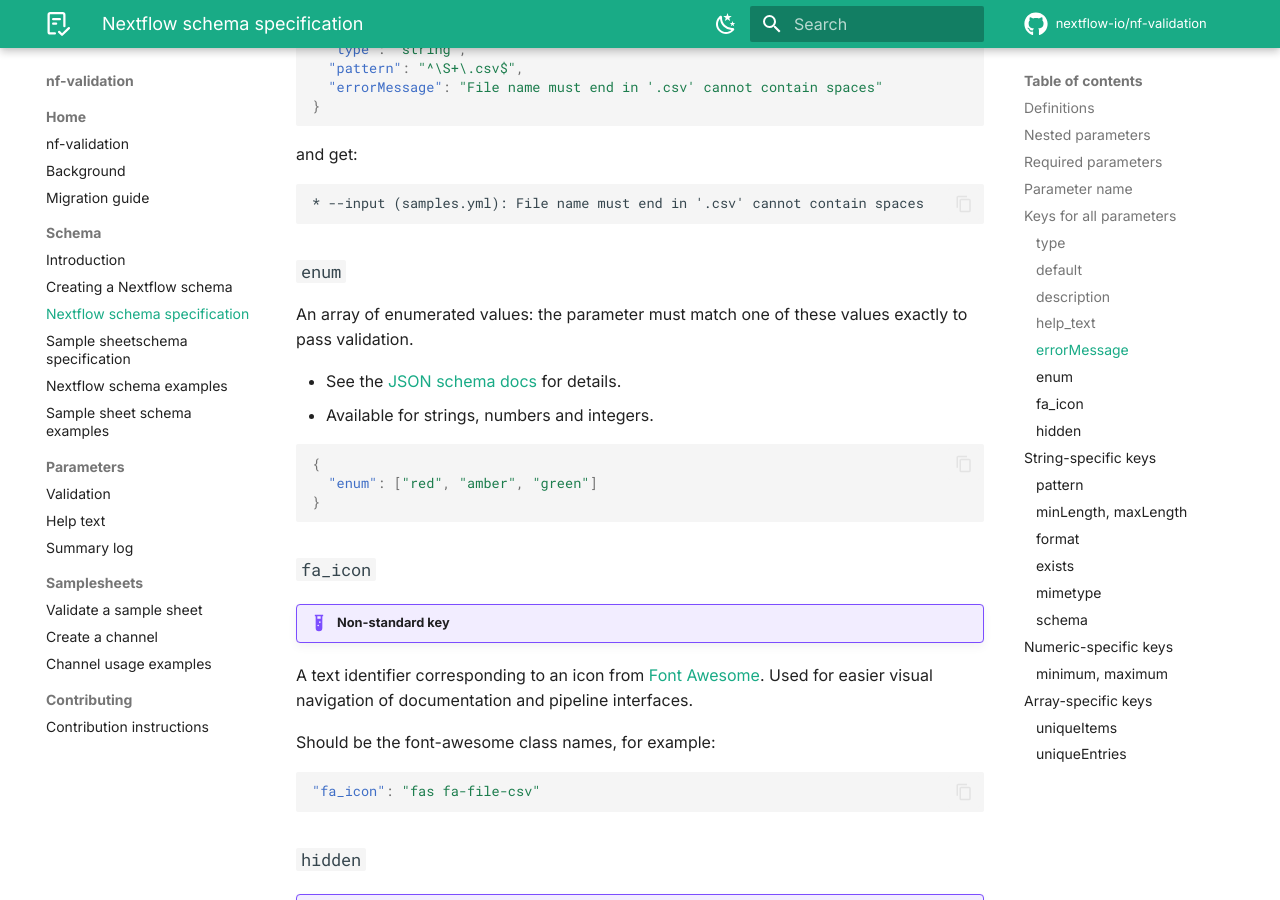
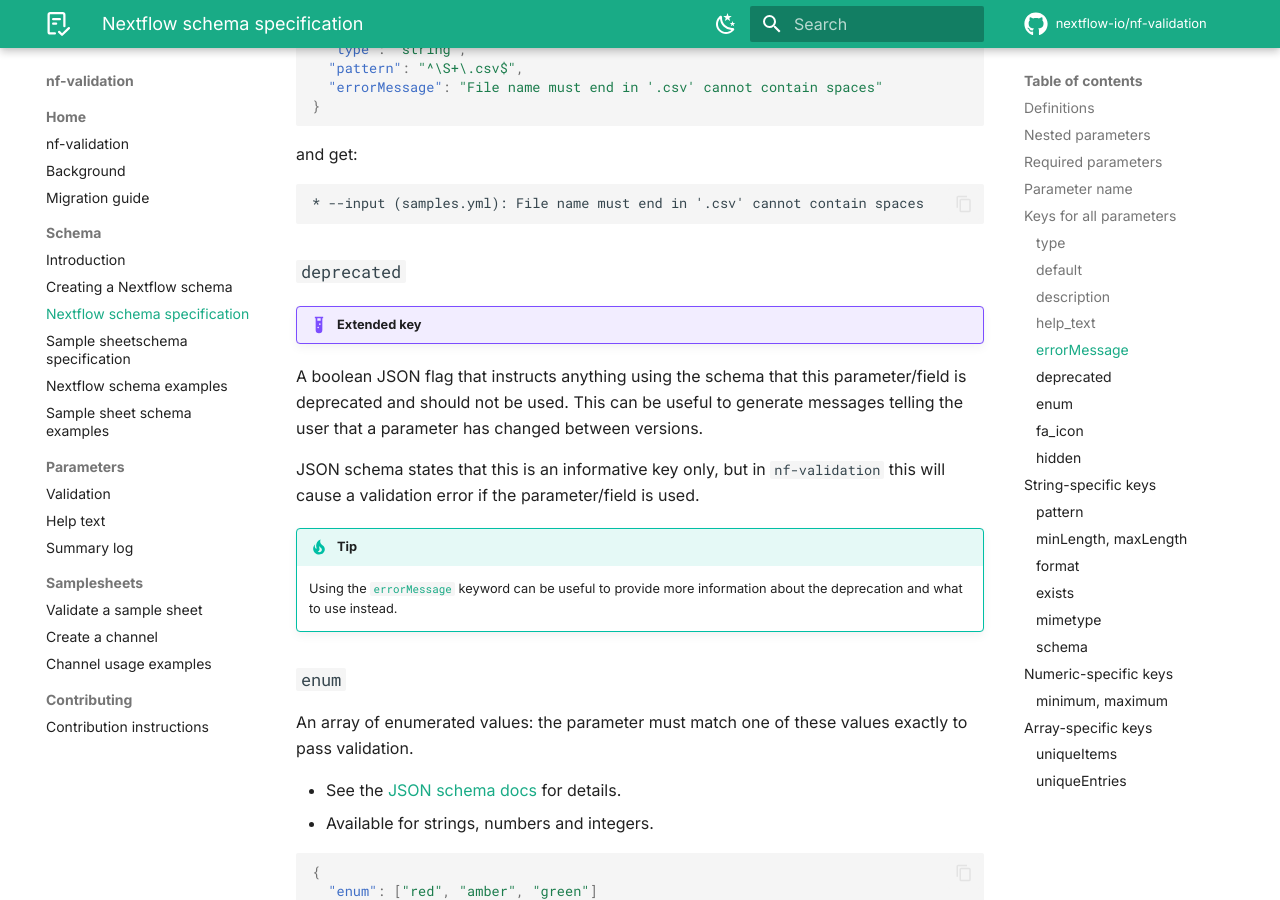
Before and after one commit to nextflow-io/nf-validation, an MkDocs documentation site: the page built from docs/nextflow_schema/nextflow_schema_specification.md, in a window 1280 px wide and 900 px high, scrolled down 5236 px. Built offline with MkDocs 1.6.1 and Material for MkDocs 9.7.7, drawn with Linux system fonts in a browser that asks for light colours; plug-ins that fetch from the network failed and are left out; comment, search, counter and statistics services are not loaded.

Commit message:
Added deprecated to the docs

````diff
--- a/docs/nextflow_schema/nextflow_schema_specification.md
+++ b/docs/nextflow_schema/nextflow_schema_specification.md
@@ -241,6 +241,18 @@
 * --input (samples.yml): File name must end in '.csv' cannot contain spaces
 ```
 
+### `deprecated`
+
+!!! example "Extended key"
+
+A boolean JSON flag that instructs anything using the schema that this parameter/field is deprecated and should not be used. This can be useful to generate messages telling the user that a parameter has changed between versions.
+
+JSON schema states that this is an informative key only, but in `nf-validation` this will cause a validation error if the parameter/field is used.
+
+!!! tip
+
+    Using the [`errorMessage`](#errormessage) keyword can be useful to provide more information about the deprecation and what to use instead.
+
 ### `enum`
 
 An array of enumerated values: the parameter must match one of these values exactly to pass validation.
````
